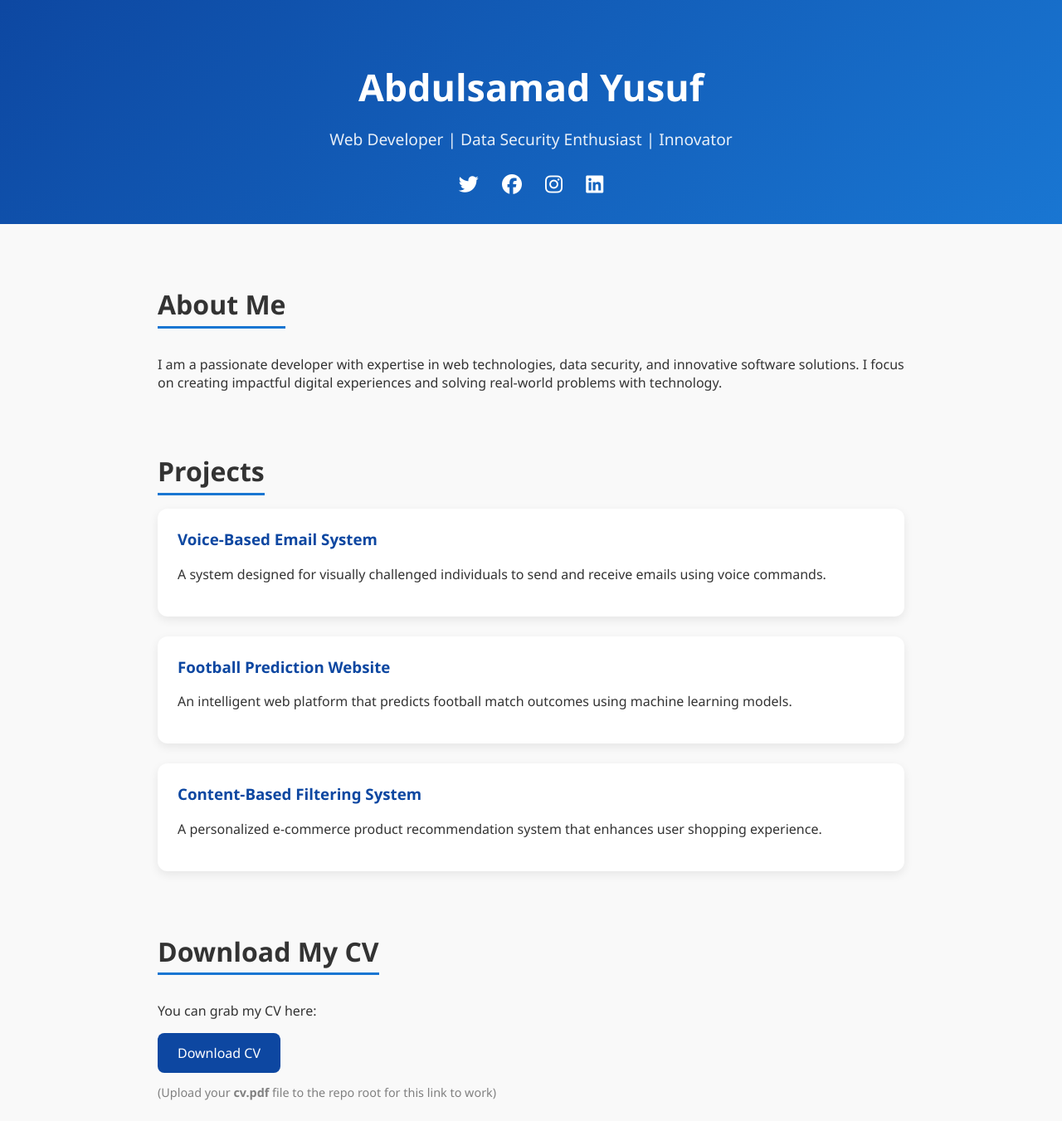
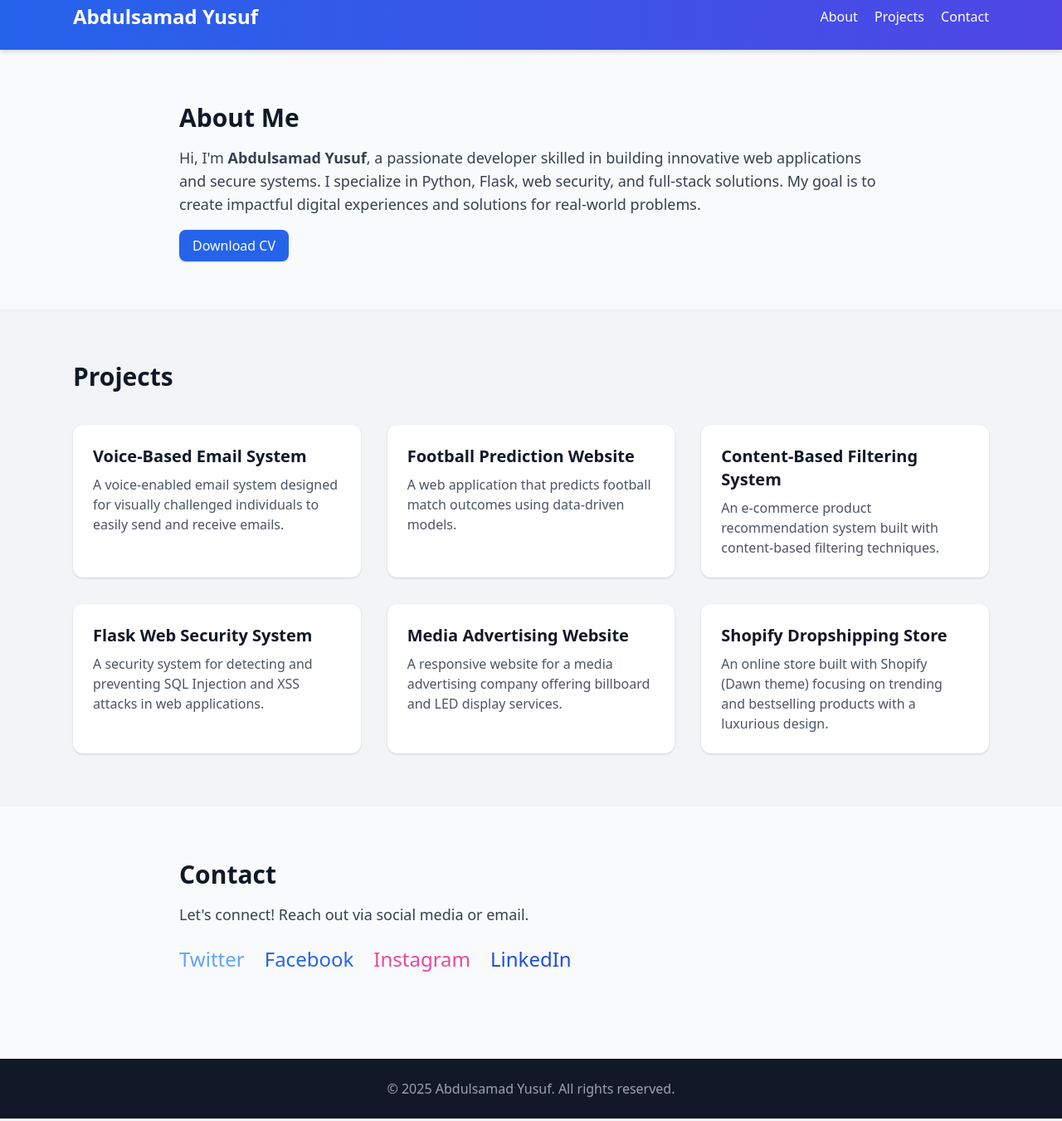
Before and after one commit to abdulDMLExplore/dmlcreationz.github.io, a plain HTML site: page index.html in a window 1280 px wide. Shown: the part 20-1371 px from the top of the page at 83% size. Drawn offline with nearby package versions, Linux system fonts and the light colour scheme.

Commit message:
index.html

```diff
--- a/index.html
+++ b/index.html
@@ -1,224 +1,97 @@
 <!DOCTYPE html>
 <html lang="en">
 <head>
-  <meta charset="UTF-8">
-  <meta name="viewport" content="width=device-width, initial-scale=1.0">
+  <meta charset="UTF-8" />
+  <meta name="viewport" content="width=device-width, initial-scale=1.0" />
   <title>Abdulsamad Yusuf | Portfolio</title>
-  <link rel="stylesheet" href="https://cdnjs.cloudflare.com/ajax/libs/font-awesome/6.5.0/css/all.min.css">
-  <style>
-    body {
-      font-family: 'Segoe UI', Tahoma, Geneva, Verdana, sans-serif;
-      margin: 0;
-      padding: 0;
-      background: #f9f9f9;
-      color: #333;
-    }
-
-    header {
-      background: linear-gradient(135deg, #0d47a1, #1976d2);
-      color: white;
-      text-align: center;
-      padding: 4rem 1rem 2rem;
-    }
-
-    header h1 {
-      font-size: 2.8rem;
-      margin-bottom: 0.3rem;
-    }
-
-    header p {
-      font-size: 1.2rem;
-      opacity: 0.9;
-    }
-
-    /* Social links */
-    .social-links {
-      margin-top: 1.5rem;
-    }
-
-    .social-links a {
-      color: white;
-      font-size: 1.5rem;
-      margin: 0 12px;
-      text-decoration: none;
-      transition: color 0.3s;
-    }
-
-    .social-links a:hover {
-      color: #ffd600;
-    }
-
-    main {
-      max-width: 900px;
-      margin: 3rem auto;
-      padding: 0 1.5rem;
-    }
-
-    section {
-      margin-bottom: 3rem;
-    }
-
-    h2 {
-      font-size: 2rem;
-      margin-bottom: 1rem;
-      border-bottom: 3px solid #1976d2;
-      display: inline-block;
-      padding-bottom: 0.3rem;
-    }
-
-    .project {
-      background: white;
-      border-radius: 12px;
-      padding: 1.5rem;
-      margin-bottom: 1.5rem;
-      box-shadow: 0 4px 12px rgba(0, 0, 0, 0.08);
-      transition: transform 0.2s ease, box-shadow 0.2s ease;
-    }
-
-    .project:hover {
-      transform: translateY(-5px);
-      box-shadow: 0 8px 20px rgba(0, 0, 0, 0.15);
-    }
-
-    .project h3 {
-      margin-top: 0;
-      color: #0d47a1;
-    }
-
-    /* Contact form */
-    form {
-      background: white;
-      padding: 2rem;
-      border-radius: 12px;
-      box-shadow: 0 4px 12px rgba(0, 0, 0, 0.08);
-    }
-
-    form input, form textarea {
-      width: 100%;
-      padding: 0.8rem;
-      margin-bottom: 1rem;
-      border: 1px solid #ccc;
-      border-radius: 8px;
-      font-size: 1rem;
-    }
-
-    form button {
-      background: #1976d2;
-      color: white;
-      border: none;
-      padding: 0.8rem 1.5rem;
-      border-radius: 8px;
-      cursor: pointer;
-      transition: background 0.3s;
-    }
-
-    form button:hover {
-      background: #0d47a1;
-    }
-
-    /* CV button */
-    .cv-btn {
-      display: inline-block;
-      background: #0d47a1;
-      color: white;
-      padding: 0.8rem 1.5rem;
-      border-radius: 8px;
-      text-decoration: none;
-      transition: background 0.3s;
-    }
-
-    .cv-btn:hover {
-      background: #1976d2;
-    }
-
-    footer {
-      text-align: center;
-      padding: 2rem 1rem;
-      background: #0d47a1;
-      color: white;
-      margin-top: 3rem;
-    }
-
-    footer p {
-      margin: 0.5rem 0;
-    }
-
-    footer .social-links a {
-      color: white;
-      font-size: 1.2rem;
-      margin: 0 8px;
-    }
-  </style>
+  <link href="https://cdn.jsdelivr.net/npm/tailwindcss@2.2.19/dist/tailwind.min.css" rel="stylesheet">
 </head>
-<body>
-  <header>
-    <h1>Abdulsamad Yusuf</h1>
-    <p>Web Developer | Data Security Enthusiast | Innovator</p>
-
-    <div class="social-links">
-      <a href="https://twitter.com/abdul_dml" target="_blank"><i class="fab fa-twitter"></i></a>
-      <a href="https://facebook.com/dmlexplorecreationz" target="_blank"><i class="fab fa-facebook"></i></a>
-      <a href="https://instagram.com/dmlexplorecreationz" target="_blank"><i class="fab fa-instagram"></i></a>
-      <a href="https://linkedin.com/in/abdulsamad-yusuf" target="_blank"><i class="fab fa-linkedin"></i></a>
+<body class="bg-gray-50 text-gray-900 font-sans">
+  <!-- Header -->
+  <header class="bg-gradient-to-r from-blue-600 to-indigo-600 text-white shadow-md">
+    <div class="max-w-6xl mx-auto px-6 py-6 flex justify-between items-center">
+      <h1 class="text-2xl font-bold">Abdulsamad Yusuf</h1>
+      <nav class="space-x-4">
+        <a href="#about" class="hover:underline">About</a>
+        <a href="#projects" class="hover:underline">Projects</a>
+        <a href="#contact" class="hover:underline">Contact</a>
+      </nav>
     </div>
   </header>
 
-  <main>
-    <section>
-      <h2>About Me</h2>
-      <p>
-        I am a passionate developer with expertise in web technologies, data security, and innovative software solutions.
-        I focus on creating impactful digital experiences and solving real-world problems with technology.
-      </p>
-    </section>
+  <!-- About -->
+  <section id="about" class="max-w-4xl mx-auto px-6 py-16">
+    <h2 class="text-3xl font-bold mb-4">About Me</h2>
+    <p class="text-lg text-gray-700">
+      Hi, I'm <strong>Abdulsamad Yusuf</strong>, a passionate developer skilled in building innovative web applications and secure systems.
+      I specialize in Python, Flask, web security, and full-stack solutions. My goal is to create impactful digital experiences and solutions for real-world problems.
+    </p>
+    <div class="mt-6">
+      <a href="cv.pdf" download class="bg-blue-600 text-white px-4 py-2 rounded-lg shadow hover:bg-blue-700">Download CV</a>
+    </div>
+  </section>
 
-    <section>
-      <h2>Projects</h2>
-      <div class="project">
-        <h3>Voice-Based Email System</h3>
-        <p>A system designed for visually challenged individuals to send and receive emails using voice commands.</p>
+  <!-- Projects -->
+  <section id="projects" class="bg-gray-100 py-16">
+    <div class="max-w-6xl mx-auto px-6">
+      <h2 class="text-3xl font-bold mb-10">Projects</h2>
+      <div class="grid md:grid-cols-2 lg:grid-cols-3 gap-8">
+
+        <!-- Project 1 -->
+        <div class="bg-white p-6 rounded-xl shadow hover:shadow-lg transition">
+          <h3 class="text-xl font-semibold mb-2">Voice-Based Email System</h3>
+          <p class="text-gray-600">A voice-enabled email system designed for visually challenged individuals to easily send and receive emails.</p>
+        </div>
+
+        <!-- Project 2 -->
+        <div class="bg-white p-6 rounded-xl shadow hover:shadow-lg transition">
+          <h3 class="text-xl font-semibold mb-2">Football Prediction Website</h3>
+          <p class="text-gray-600">A web application that predicts football match outcomes using data-driven models.</p>
+        </div>
+
+        <!-- Project 3 -->
+        <div class="bg-white p-6 rounded-xl shadow hover:shadow-lg transition">
+          <h3 class="text-xl font-semibold mb-2">Content-Based Filtering System</h3>
+          <p class="text-gray-600">An e-commerce product recommendation system built with content-based filtering techniques.</p>
+        </div>
+
+        <!-- Project 4 -->
+        <div class="bg-white p-6 rounded-xl shadow hover:shadow-lg transition">
+          <h3 class="text-xl font-semibold mb-2">Flask Web Security System</h3>
+          <p class="text-gray-600">A security system for detecting and preventing SQL Injection and XSS attacks in web applications.</p>
+        </div>
+
+        <!-- Project 5 -->
+        <div class="bg-white p-6 rounded-xl shadow hover:shadow-lg transition">
+          <h3 class="text-xl font-semibold mb-2">Media Advertising Website</h3>
+          <p class="text-gray-600">A responsive website for a media advertising company offering billboard and LED display services.</p>
+        </div>
+
+        <!-- Project 6 -->
+        <div class="bg-white p-6 rounded-xl shadow hover:shadow-lg transition">
+          <h3 class="text-xl font-semibold mb-2">Shopify Dropshipping Store</h3>
+          <p class="text-gray-600">An online store built with Shopify (Dawn theme) focusing on trending and bestselling products with a luxurious design.</p>
+        </div>
+
       </div>
+    </div>
+  </section>
 
-      <div class="project">
-        <h3>Football Prediction Website</h3>
-        <p>An intelligent web platform that predicts football match outcomes using machine learning models.</p>
-      </div>
+  <!-- Contact -->
+  <section id="contact" class="max-w-4xl mx-auto px-6 py-16">
+    <h2 class="text-3xl font-bold mb-4">Contact</h2>
+    <p class="text-lg text-gray-700 mb-6">Let's connect! Reach out via social media or email.</p>
+    <div class="flex space-x-6 text-2xl">
+      <a href="https://twitter.com/abdul_dml" target="_blank" class="text-blue-400 hover:text-blue-500">Twitter</a>
+      <a href="https://facebook.com/dmlexplorecreationz" target="_blank" class="text-blue-600 hover:text-blue-700">Facebook</a>
+      <a href="https://instagram.com/dmlexplorecreationz" target="_blank" class="text-pink-500 hover:text-pink-600">Instagram</a>
+      <a href="https://linkedin.com/in/abdulsamad-yusuf" target="_blank" class="text-blue-700 hover:text-blue-800">LinkedIn</a>
+    </div>
+  </section>
 
-      <div class="project">
-        <h3>Content-Based Filtering System</h3>
-        <p>A personalized e-commerce product recommendation system that enhances user shopping experience.</p>
-      </div>
-    </section>
-
-    <section>
-      <h2>Download My CV</h2>
-      <p>You can grab my CV here:</p>
-      <a href="cv.pdf" class="cv-btn" download>Download CV</a>
-      <p style="font-size: 0.9rem; color: gray;">(Upload your <b>cv.pdf</b> file to the repo root for this link to work)</p>
-    </section>
-
-    <section>
-      <h2>Contact Me</h2>
-      <form action="https://formspree.io/f/yourformid" method="POST">
-        <input type="text" name="name" placeholder="Your Name" required>
-        <input type="email" name="email" placeholder="Your Email" required>
-        <textarea name="message" rows="5" placeholder="Your Message" required></textarea>
-        <button type="submit">Send Message</button>
-      </form>
-      <p style="font-size: 0.9rem; color: gray; margin-top: 1rem;">
-        (Powered by <a href="https://formspree.io/" target="_blank">Formspree</a>. Replace <code>yourformid</code> with your actual ID.)
-      </p>
-    </section>
-  </main>
-
-  <footer>
-    <p>&copy; 2025 Abdulsamad Yusuf. All Rights Reserved.</p>
-    <div class="social-links">
-      <a href="https://twitter.com/abdul_dml" target="_blank"><i class="fab fa-twitter"></i></a>
-      <a href="https://facebook.com/dmlexplorecreationz" target="_blank"><i class="fab fa-facebook"></i></a>
-      <a href="https://instagram.com/dmlexplorecreationz" target="_blank"><i class="fab fa-instagram"></i></a>
-      <a href="https://linkedin.com/in/abdulsamad-yusuf" target="_blank"><i class="fab fa-linkedin"></i></a>
-    </div>
+  <!-- Footer -->
+  <footer class="bg-gray-900 text-gray-400 py-6 mt-10 text-center">
+    <p>&copy; 2025 Abdulsamad Yusuf. All rights reserved.</p>
   </footer>
 </body>
 </html>
```
